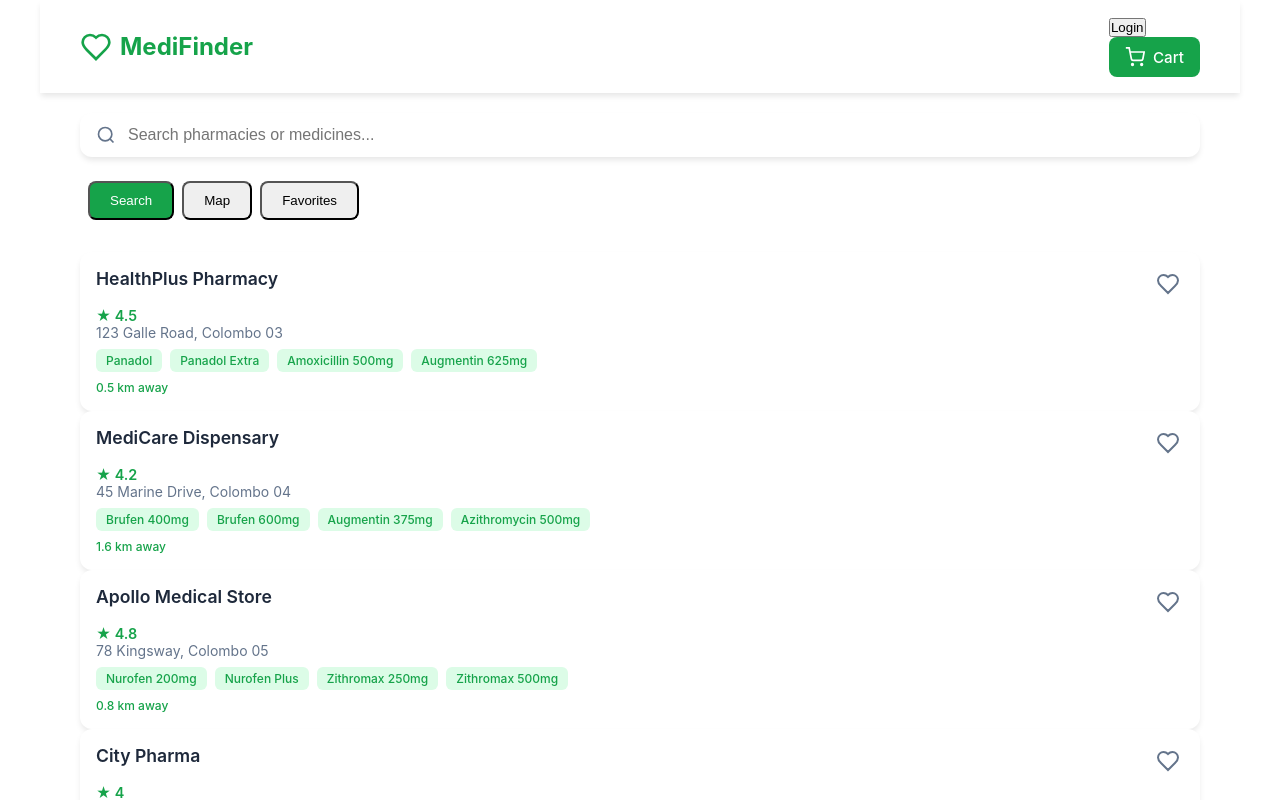
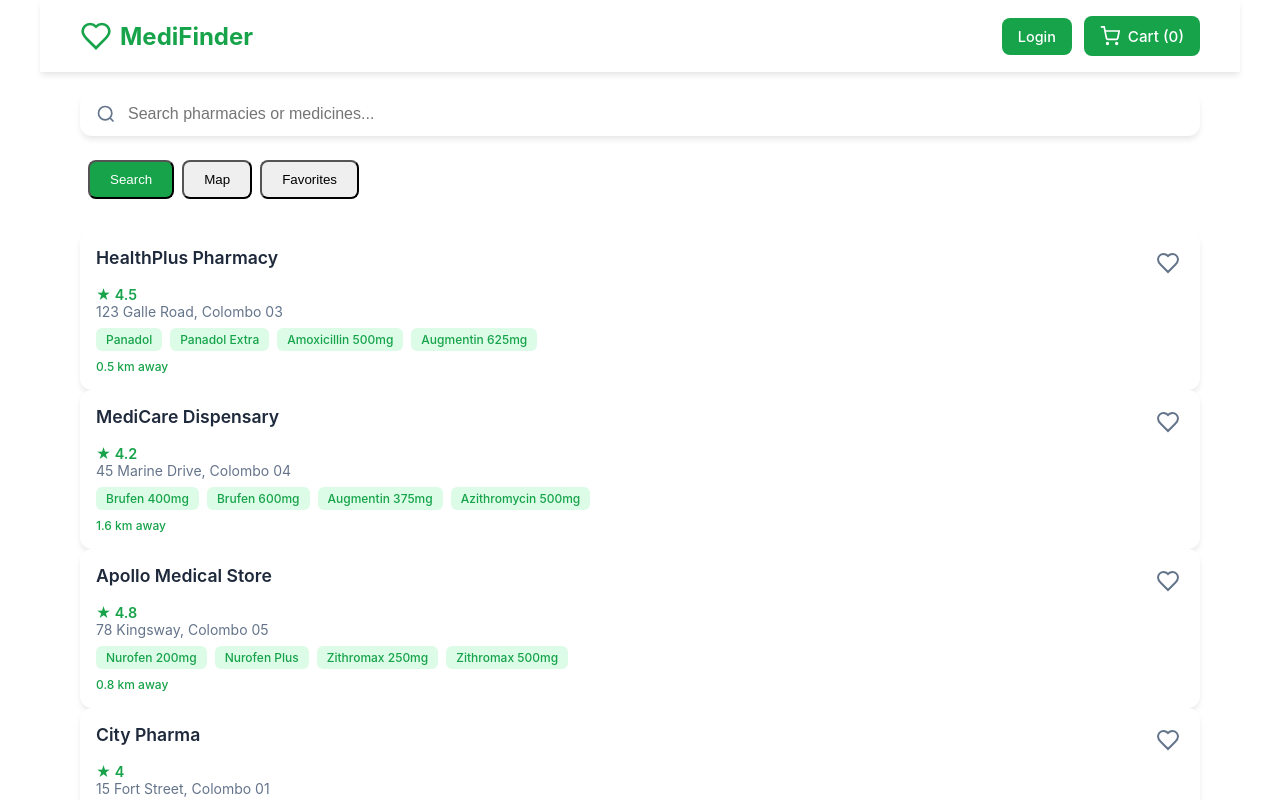
Before and after one commit to Chamath-the-curious/MediFinder, a React (Vite) app: page / in a window 1280 px wide. Shown: the top 800 px of the page. Built offline with nearby package versions, Linux system fonts and the light colour scheme.

Commit message:
feat: login and register

```diff
--- a/src/App.css
+++ b/src/App.css
@@ -67,6 +67,29 @@
 
 .cart-btn:hover {
   background: var(--primary-dark);
+}
+
+.header-actions {
+  display: flex;
+  align-items: center;
+  gap: 12px;
+}
+
+.user-name {
+  font-weight: 500;
+  color: var(--text);
+}
+
+.login-btn, .logout-btn {
+  background: var(--primary);
+  color: white;
+  border: none;
+  border-radius: 8px;
+  padding: 10px 16px;
+  font-size: 0.9rem;
+  font-weight: 500;
+  cursor: pointer;
+  font-family: inherit;
 }
 
 .logo {
@@ -629,3 +652,47 @@
   border-top: 2px solid var(--border);
   margin-top: 16px;
 }
+
+.auth-modal {
+  max-width: 400px;
+}
+
+.auth-form {
+  display: flex;
+  flex-direction: column;
+  gap: 12px;
+  margin-top: 16px;
+}
+
+.auth-form input {
+  padding: 12px;
+  border: 1px solid var(--border);
+  border-radius: 8px;
+  font-size: 1rem;
+  font-family: inherit;
+}
+
+.auth-switch {
+  text-align: center;
+  margin-top: 16px;
+  color: var(--text-light);
+}
+
+.auth-switch button {
+  background: none;
+  border: none;
+  color: var(--primary);
+  font-weight: 500;
+  cursor: pointer;
+  font-family: inherit;
+}
+
+.auth-error {
+  background: #fef2f2;
+  color: #dc2626;
+  padding: 12px;
+  border-radius: 8px;
+  margin-top: 12px;
+  text-align: center;
+  font-size: 0.9rem;
+}
--- a/src/App.jsx
+++ b/src/App.jsx
@@ -12,7 +12,7 @@
 const USER_LOCATION = [6.9250, 79.8550];
 
 const AppContent = () => {
-  const { favorites, cart, clearCart, cartTotal } = useApp();
+  const { favorites, cart, clearCart, cartTotal, login, user } = useApp();
   const [activeTab, setActiveTab] = useState('search');
   const [searchTerm, setSearchTerm] = useState('');
   const [selectedPharmacy, setSelectedPharmacy] = useState(null);
@@ -20,6 +20,7 @@
   const [showAuth, setShowAuth] = useState(false);
   const [authMode, setAuthMode] = useState('login');
   const [authForm, setAuthForm] = useState({ email: '', password: '', name: '' });
+  const [authError, setAuthError] = useState('');
 
   const filteredPharmacies = useMemo(() => {
     return pharmacies.filter(p => {
@@ -51,37 +52,36 @@
 
   const handleAuth = (e) => {
     e.preventDefault();
+    setAuthError('');
     const savedUsers = JSON.parse(localStorage.getItem('medifinder_users') || '[]');
 
     if (authMode === 'register') {
       if (savedUsers.find(u => u.email === authForm.email)) {
-        alert('Email already registered');
+        setAuthError('Email already registered');
         return;
       }
       const newUser = { ...authForm, id: Date.now(), token: generateToken() };
       savedUsers.push(newUser);
       localStorage.setItem('medifinder_users', JSON.stringify(savedUsers));
-      localStorage.setItem('medifinder_token', newUser.token);
-      localStorage.setItem('medifinder_user', JSON.stringify(newUser));
-      setShowAuth(false);
-      alert('Registration successful! Please log in.');
       setAuthMode('login');
+      setAuthForm({ email: '', password: '', name: '' });
+      setAuthError('Registration successful! Please log in.');
     } else {
       const found = savedUsers.find(u => u.email === authForm.email && u.password === authForm.password);
       if (found) {
-        localStorage.setItem('medifinder_token', found.token);
-        localStorage.setItem('medifinder_user', JSON.stringify(found));
+        login(found);
         setShowAuth(false);
-        alert('Login successful!');
+        setAuthForm({ email: '', password: '', name: '' });
+        setAuthError('');
       } else {
-        alert('Invalid email or password');
+        setAuthError('Invalid email or password');
       }
     }
   };
 
   return (
     <div className="app">
-      <Header onCartClick={() => setShowCart(true)} />
+      <Header onCartClick={() => setShowCart(true)} onLoginClick={() => setShowAuth(true)} />
 
       <main className="main">
         <div className="search-bar">
@@ -195,6 +195,7 @@
                 </svg>
               </button>
             </div>
+            {authError && <div className="auth-error">{authError}</div>}
             <form className="auth-form" onSubmit={handleAuth}>
               {authMode === 'register' && (
                 <input
--- a/src/components/Header.jsx
+++ b/src/components/Header.jsx
@@ -1,7 +1,8 @@
 import { useApp } from '../context/AppContext';
+import { useState } from 'react';
 
-const Header = ({ onCartClick }) => {
-  const { user, logout } = useApp();
+const Header = ({ onCartClick, onLoginClick }) => {
+  const { user, logout, cartCount } = useApp();
 
   return (
     <header className="header">
@@ -18,14 +19,14 @@
             <button className="logout-btn" onClick={logout}>Logout</button>
           </>
         ) : (
-          <button className="login-btn">Login</button>
+          <button className="login-btn" onClick={onLoginClick}>Login</button>
         )}
         <button className="cart-btn" onClick={onCartClick}>
           <svg viewBox="0 0 24 24" fill="none" stroke="currentColor" strokeWidth="2">
             <circle cx="9" cy="21" r="1"/><circle cx="20" cy="21" r="1"/>
             <path d="M1 1h4l2.68 13.39a2 2 0 0 0 2 1.61h9.72a2 2 0 0 0 2-1.61L23 6H6"/>
           </svg>
-          Cart
+          Cart ({cartCount})
         </button>
       </div>
     </header>
```
